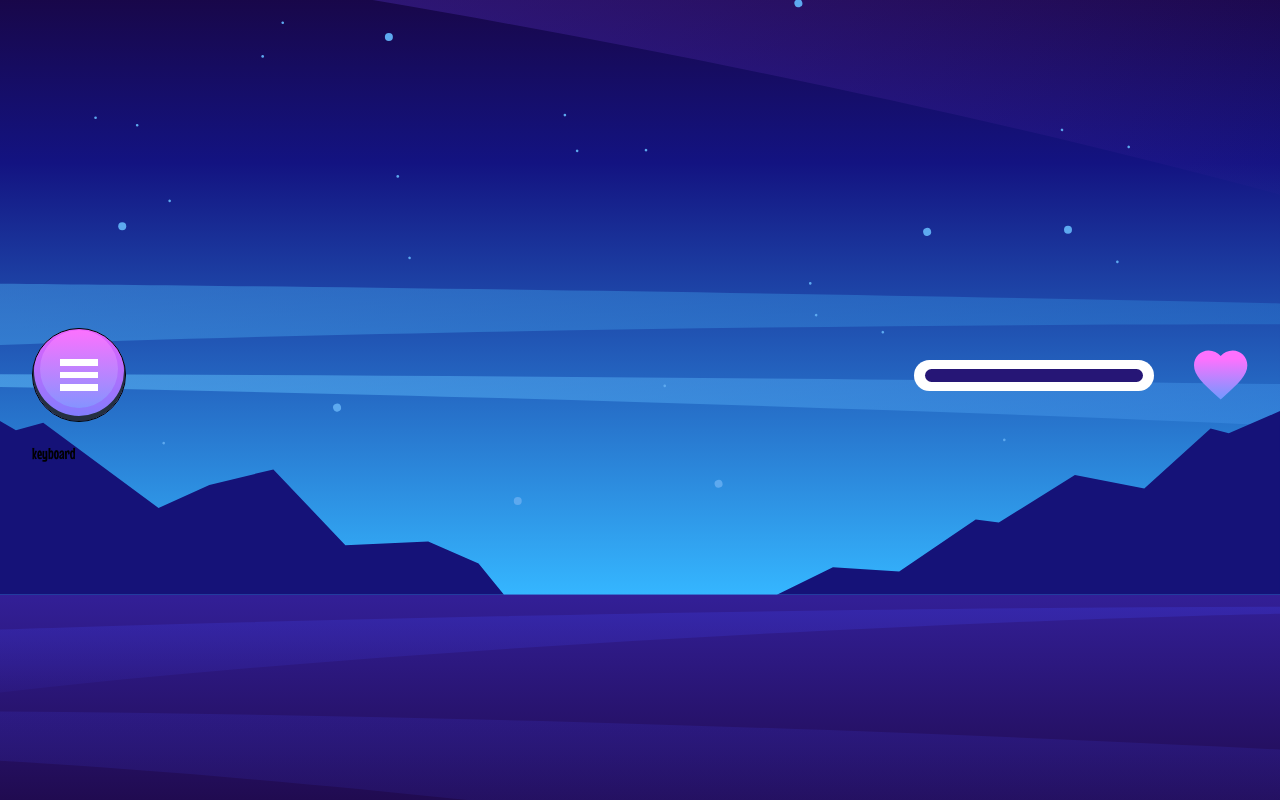
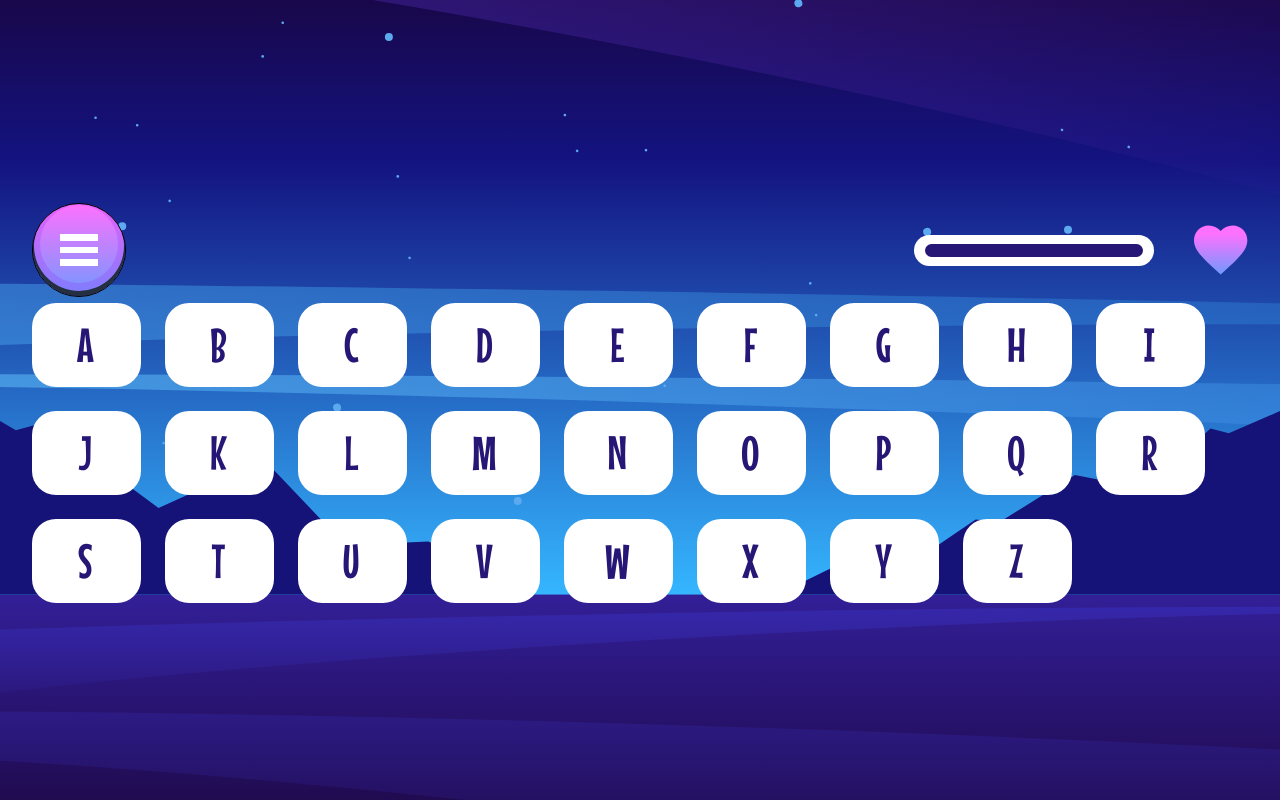
Before and after one commit to mikeFrees/hangman, a React (Vite) app: page /game in a window 1280 px wide. Built offline with nearby package versions, Linux system fonts and the light colour scheme.

Commit message:
created keyboard with styling, needs functionality implanted

```diff
--- /dev/null
+++ b/src/components/ui/Keyboard.css
@@ -0,0 +1,31 @@
+.keyboard {
+  width: 1173px;
+  height: 300px;
+  display: flex;
+  flex-wrap: wrap;
+  justify-content: flex-start;
+  align-items: center;
+  gap: 24px;
+}
+
+.keyboard--key {
+  box-sizing: border-box;
+  display: flex;
+  justify-content: center;
+  align-items: center;
+  width: 109px;
+  height: 84px;
+  border-radius: 24px;
+  background-color: #fff;
+  color: #261676;
+  text-decoration: none;
+  text-transform: uppercase;
+  line-height: 120%;
+  font-size: 48px;
+  font-weight: 400;
+  letter-spacing: 0.05em;
+}
+
+.disabled {
+  opacity: 0.25;
+}
--- /dev/null
+++ b/src/components/ui/Keyboard.jsx
@@ -0,0 +1,88 @@
+import './Keyboard.css';
+
+function Keyboard() {
+  return (
+    <div className="keyboard">
+      <div className="keyboard--key" value="a">
+        A
+      </div>
+      <div className="keyboard--key" value="b">
+        b
+      </div>
+      <div className="keyboard--key" value="c">
+        c
+      </div>
+      <div className="keyboard--key" value="d">
+        d
+      </div>
+      <div className="keyboard--key" value="e">
+        e
+      </div>
+      <div className="keyboard--key" value="f">
+        f
+      </div>
+      <div className="keyboard--key" value="g">
+        g
+      </div>
+      <div className="keyboard--key" value="h">
+        h
+      </div>
+      <div className="keyboard--key" value="i">
+        i
+      </div>
+      <div className="keyboard--key" value="j">
+        j
+      </div>
+      <div className="keyboard--key" value="k">
+        k
+      </div>
+      <div className="keyboard--key" value="l">
+        l
+      </div>
+      <div className="keyboard--key" value="m">
+        m
+      </div>
+      <div className="keyboard--key" value="n">
+        n
+      </div>
+      <div className="keyboard--key" value="o">
+        o
+      </div>
+      <div className="keyboard--key" value="p">
+        p
+      </div>
+      <div className="keyboard--key" value="q">
+        q
+      </div>
+      <div className="keyboard--key" value="r">
+        r
+      </div>
+      <div className="keyboard--key" value="s">
+        s
+      </div>
+      <div className="keyboard--key" value="t">
+        t
+      </div>
+      <div className="keyboard--key" value="u">
+        u
+      </div>
+      <div className="keyboard--key" value="v">
+        v
+      </div>
+      <div className="keyboard--key" value="w">
+        w
+      </div>
+      <div className="keyboard--key" value="x">
+        x
+      </div>
+      <div className="keyboard--key" value="y">
+        y
+      </div>
+      <div className="keyboard--key" value="z">
+        z
+      </div>
+    </div>
+  );
+}
+
+export default Keyboard;
--- a/src/pages/Game.jsx
+++ b/src/pages/Game.jsx
@@ -2,6 +2,7 @@ import './Game.css';
 import Menu from '../components/layout/Menu';
 import Lifebar from '../components/ui/Lifebar';
 import Word from '../components/ui/Word';
+import Keyboard from '../components/ui/KeyBoard';
 import { useState, useContext, useEffect } from 'react';
 import { GameContext } from '../context/GameContext';
 import data from '../assets/data.json';
@@ -50,7 +51,7 @@ function Game() {
       </header>
 
       {word && <Word />}
-      <p>keyboard</p>
+      <Keyboard />
       {menuEnabled ? <Menu toggleMenu={toggleMenu} /> : ''}
     </>
   );
```
